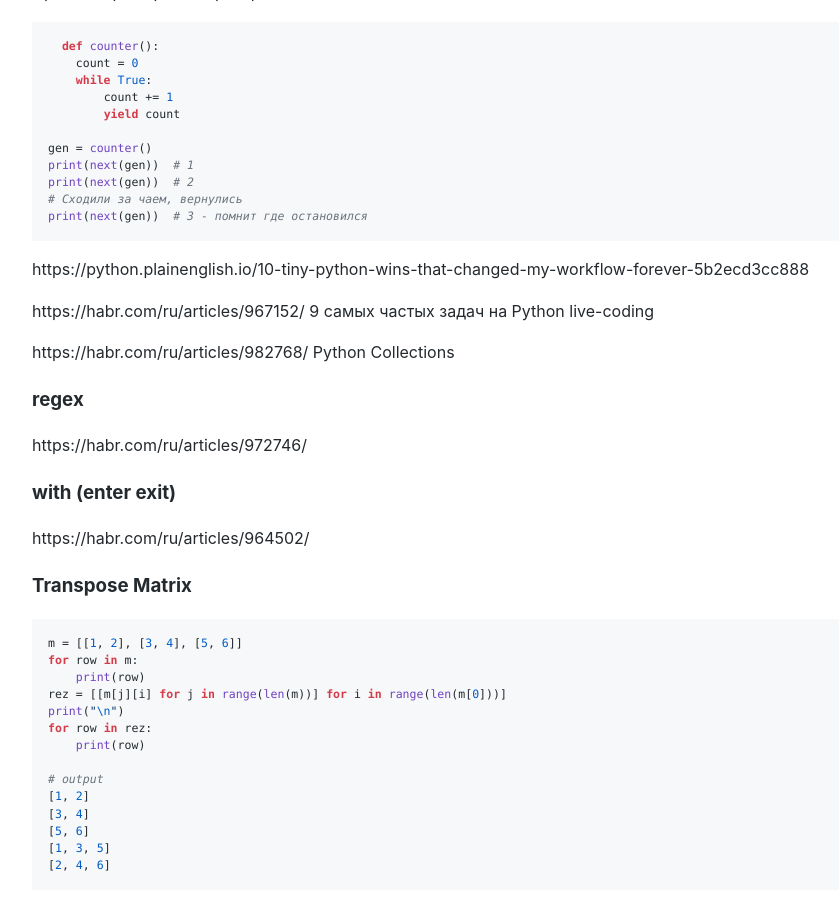
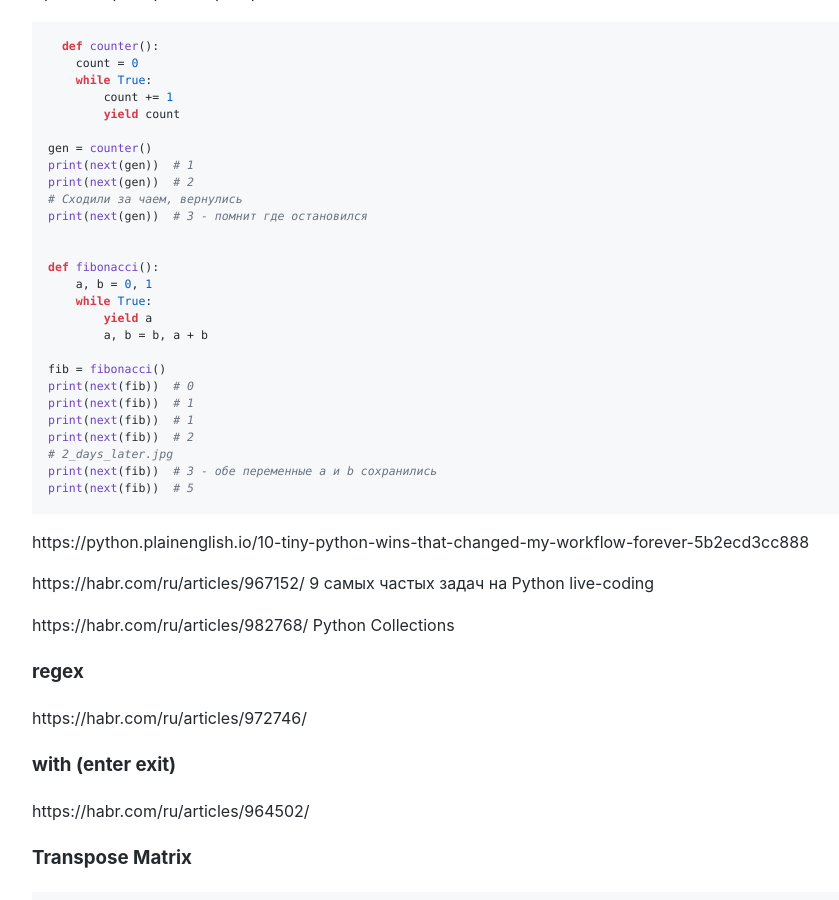
Before and after one commit to Michael-Lubinsky/michael-lubinsky.github.com, a Jekyll site: the page built from python/python_2.md, in a window 1280 px wide and 900 px high, scrolled down 3211 px. Shown: the whole window, without its empty margins (158-997 px from the left). Built offline with Jekyll 4.4.1, drawn with Linux system fonts in a browser that asks for light colours; our own code applies the rules of GitHub Pages for plain Markdown files.

Commit message:
Implement fibonacci generator in python_2.md
Added a fibonacci generator function with example usage.

````diff
--- a/python/python_2.md
+++ b/python/python_2.md
@@ -143,6 +143,22 @@ print(next(gen))  # 1
 print(next(gen))  # 2
 # Сходили за чаем, вернулись
 print(next(gen))  # 3 - помнит где остановился
+
+
+def fibonacci():
+    a, b = 0, 1
+    while True:
+        yield a
+        a, b = b, a + b
+
+fib = fibonacci()
+print(next(fib))  # 0
+print(next(fib))  # 1
+print(next(fib))  # 1
+print(next(fib))  # 2
+# 2_days_later.jpg
+print(next(fib))  # 3 - обе переменные a и b сохранились
+print(next(fib))  # 5
 ```
 https://python.plainenglish.io/10-tiny-python-wins-that-changed-my-workflow-forever-5b2ecd3cc888
 
````
